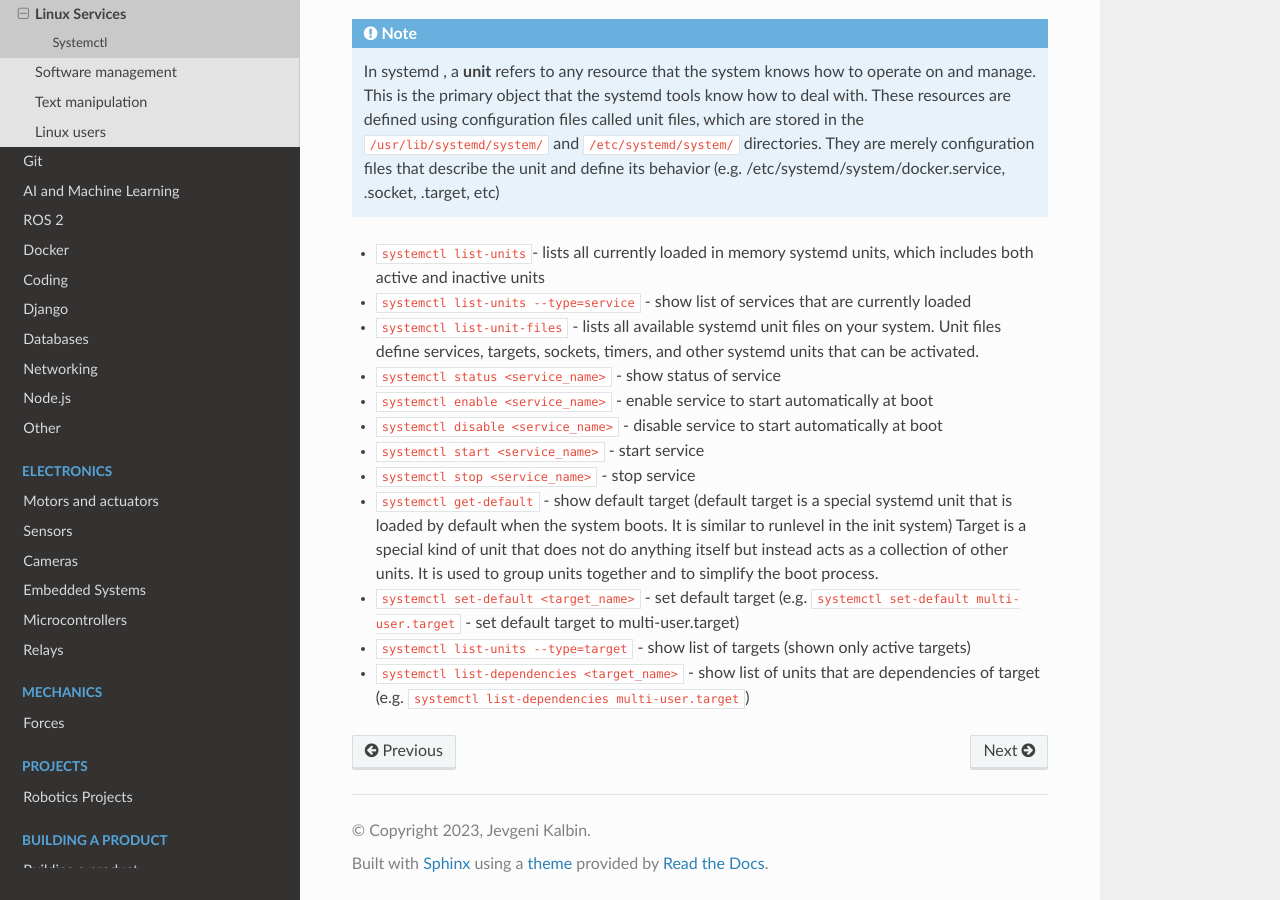
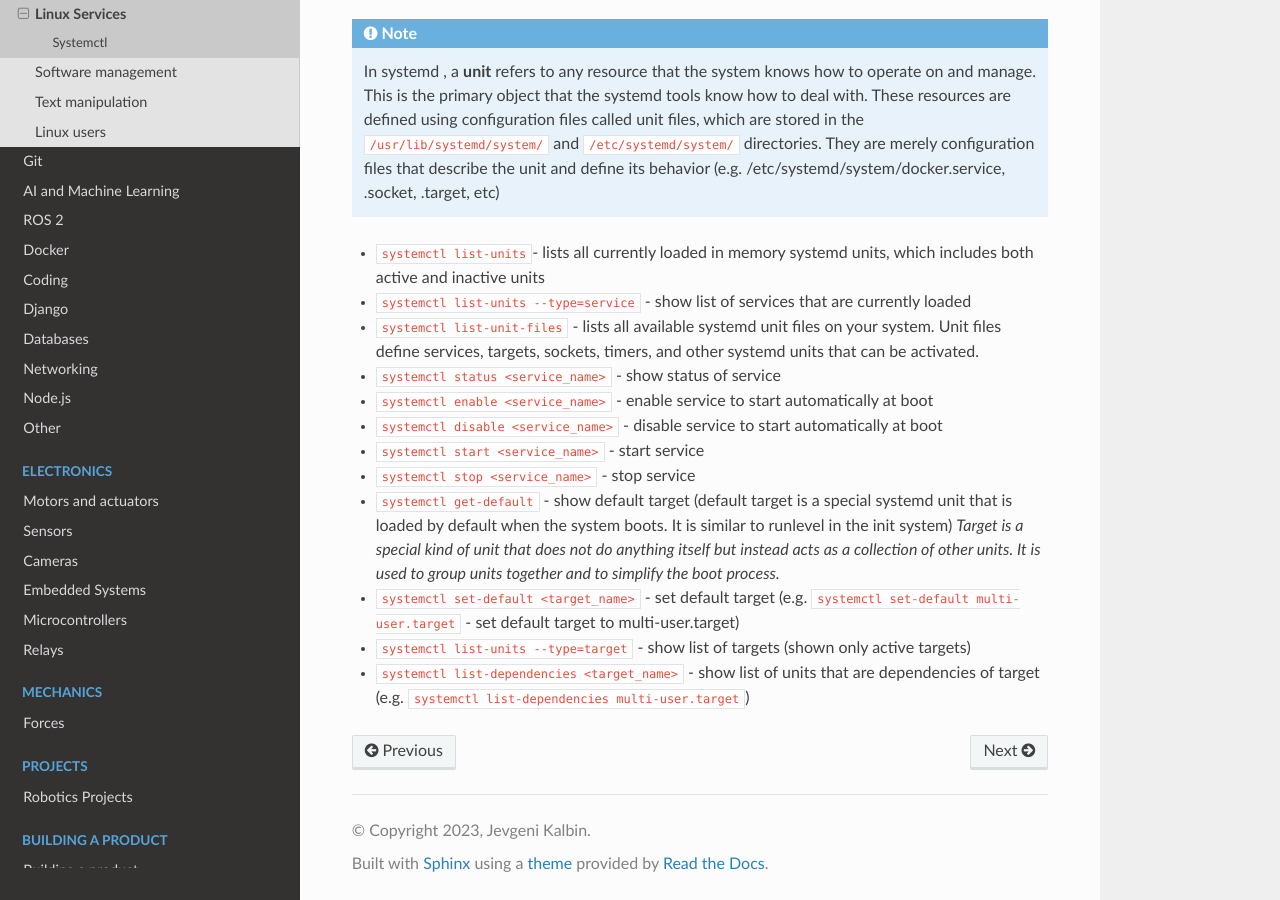
Before and after one commit to jevgenik/manuals, a Sphinx documentation site: the page built from source/files/software/linux/services.rst, in a window 1280 px wide and 900 px high, scrolled down 509 px. Built offline with Sphinx 7.4.7 and the Read the Docs theme 2.0.0, drawn with Linux system fonts in a browser that asks for light colours.

```diff
--- a/source/files/software/linux/services.rst
+++ b/source/files/software/linux/services.rst
@@ -42,8 +42,8 @@ Service manager is a background process that manages the life cycle of services
 
 * ``systemctl get-default`` - show default target (default target is a special systemd unit that is loaded by default when
   the system boots. It is similar to runlevel in the init system)
-  Target is a special kind of unit that does not do anything itself but instead acts as a
-  collection of other units. It is used to group units together and to simplify the boot process.
+  *Target is a special kind of unit that does not do anything itself but instead acts as a
+  collection of other units. It is used to group units together and to simplify the boot process.*
 
 * ``systemctl set-default <target_name>`` - set default target
   (e.g. ``systemctl set-default multi-user.target`` - set default target to multi-user.target)
```
